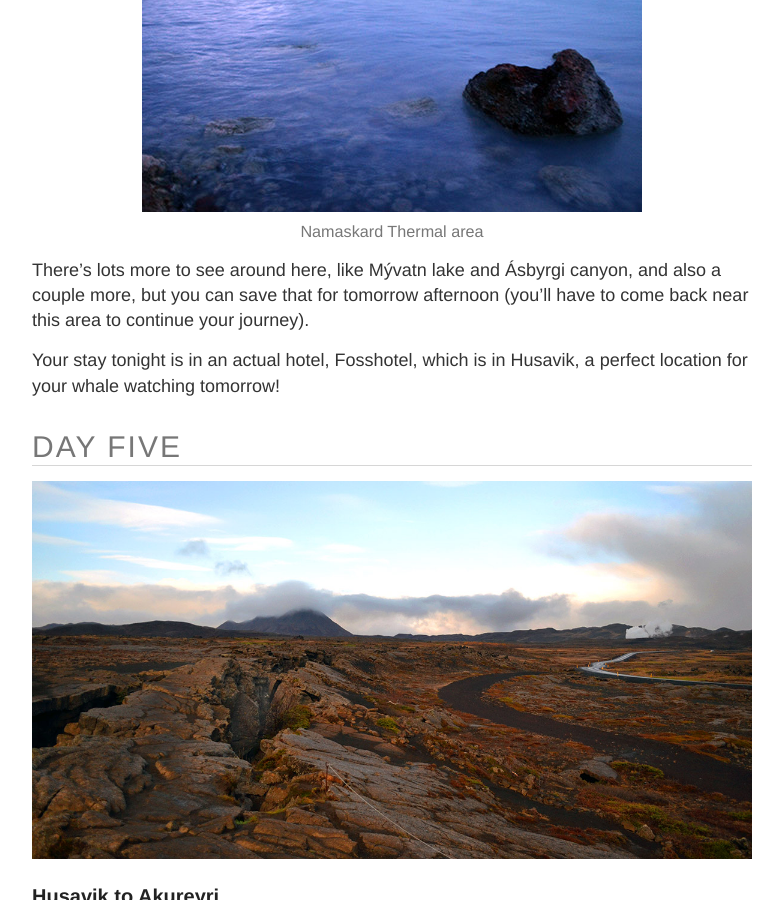
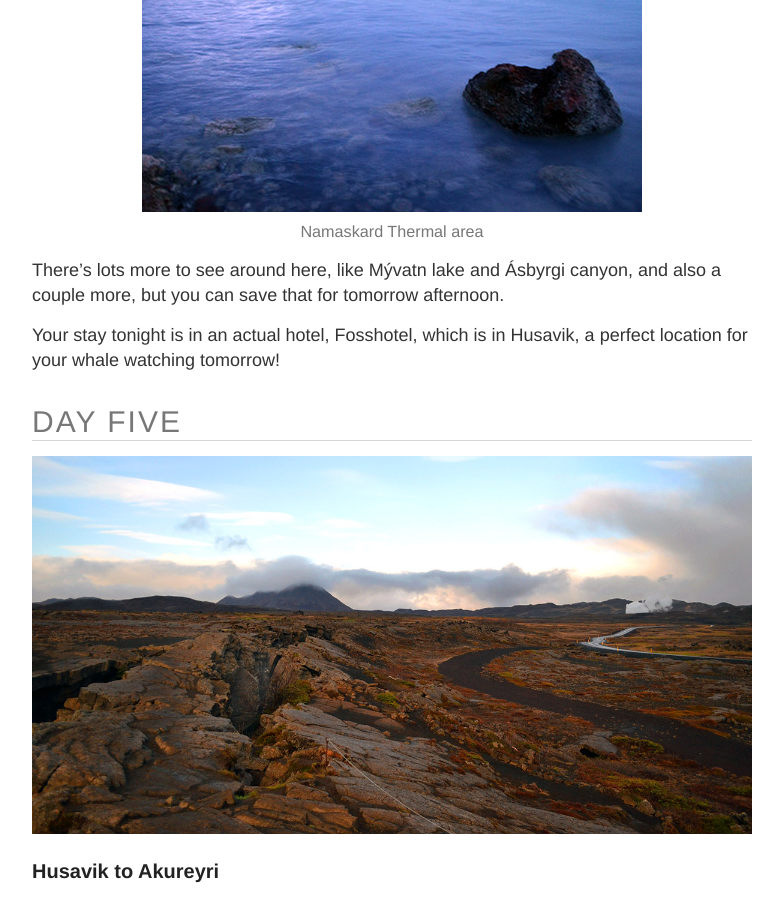
Before and after one commit to dineshraj/blog, a Jekyll site: the page built from _posts/2019-10-16-make-the-most-of-iceland-in-8-days.md, in a window 1280 px wide and 900 px high, scrolled down 12836 px. Shown: the whole window, without its empty margins (248-1031 px from the left). Built offline with Jekyll 4.4.1, drawn with Linux system fonts in a browser that asks for light colours.

Commit message:
day 4 correction

```diff
--- a/_posts/2019-10-16-make-the-most-of-iceland-in-8-days.md
+++ b/_posts/2019-10-16-make-the-most-of-iceland-in-8-days.md
@@ -208,7 +208,7 @@ After this drive down to **Námaskarð**, which is an amazing geothermal area wh
 
 {% include image.html url='/assets/iceland/namaskard.jpg' caption='Namaskard Thermal area' %}
 
-There's lots more to see around here, like Mývatn lake and Ásbyrgi canyon, and also a couple more, but you can save that for tomorrow afternoon (you'll have to come back near this area to continue your journey).
+There's lots more to see around here, like Mývatn lake and Ásbyrgi canyon, and also a couple more, but you can save that for tomorrow afternoon.
 
 Your stay tonight is in an actual hotel, Fosshotel, which is in Husavik, a perfect location for your whale watching tomorrow!
 
```
